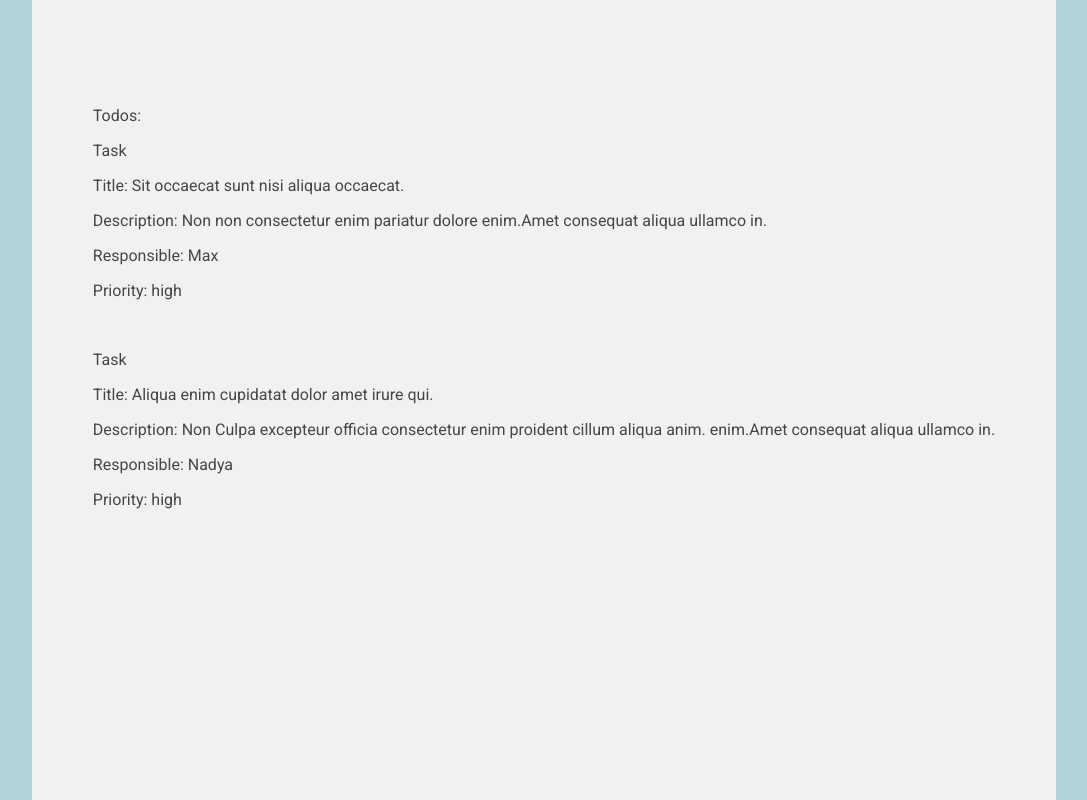
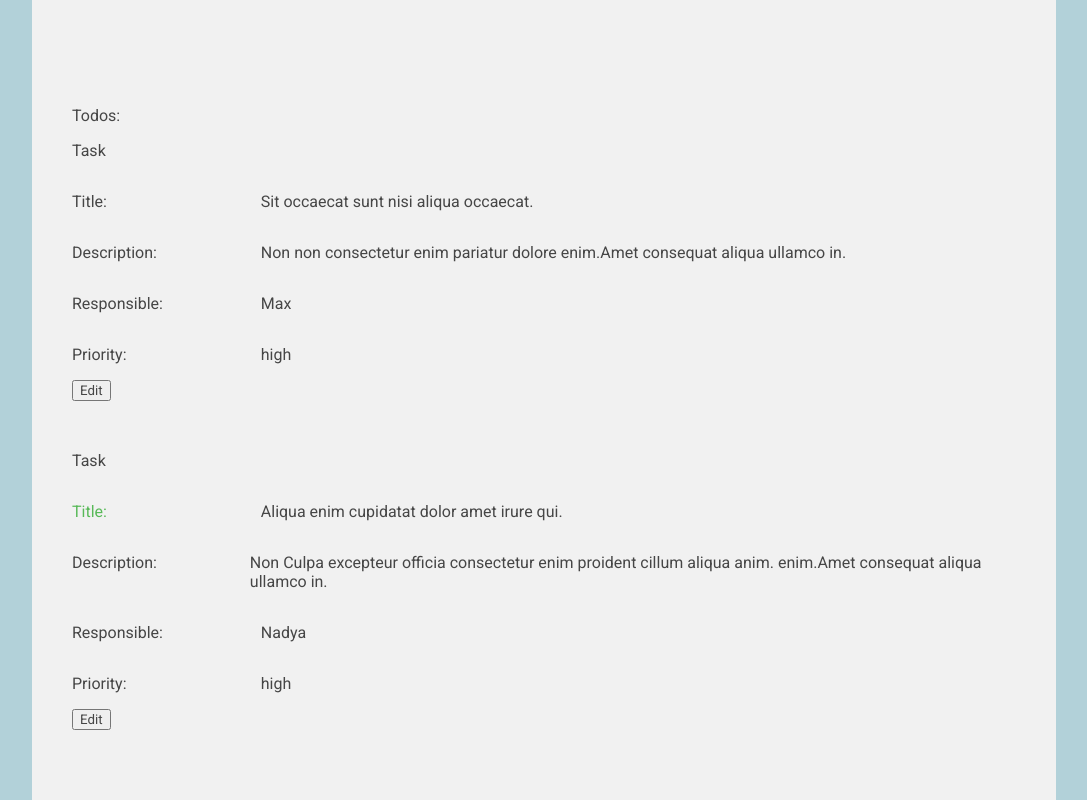
Before and after one commit to blazerius54/allmax-test, a React app: page / in a window 1280 px wide. Shown: the whole page, without its empty margins (96-1183 px from the left). Built offline with nearby package versions, Linux system fonts and the light colour scheme.

Commit message:
reducer, action, styling

```diff
--- /dev/null
+++ b/src/actions/index.js
@@ -0,0 +1,11 @@
+import { EDIT_TODO } from '../consts';
+
+export const editTodo = (newTodo, index) => {
+    const action = {
+        type: EDIT_TODO,
+        newTodo,
+        index
+    }
+    console.log(action)
+    return action
+}
--- a/src/components/Single-task.jsx
+++ b/src/components/Single-task.jsx
@@ -5,17 +5,94 @@ class SingleTask extends Component {
     constructor(props) {
         super(props);
         this.state = {
+            isEditing: false,
+            title: '',
+            description: '',
+            responsible: '',
+            priority: ''
         }
     }
+
+    componentDidMount () {
+        const { title, description, responsible, priority, done } = this.props.item;
+
+        this.setState({
+            title,
+            description,
+            responsible,
+            priority
+        })
+    }
+
+    handleSubmit (e) {
+        const { title, description, responsible, priority } = this.state;
+        let newTodo = {
+            title, description, responsible, priority
+        }
+
+        e.preventDefault();
+        this.setState({isEditing: false});
+        this.props.editTodo( newTodo, this.props.index)
+    }
+
     render() {
         const { title, description, responsible, priority, done } = this.props.item;
+        const { isEditing } = this.state;
+
         return (
-            <div className='single-task'>
+            <div className='single-task' onSubmit={(e)=>{this.handleSubmit(e)}}>
                 <p>Task</p>
-                <p>Title: {title}</p>
-                <p>Description: {description}</p>
-                <p>Responsible: {responsible}</p>
-                <p>Priority: {priority}</p>
+                {
+                    !isEditing ?
+                        <div className='single-task-div'>
+                            <div className='task-section'>
+                                <p className={done?'nice':null}>Title: </p> <p>{title}</p>
+                            </div>
+                            <div className='task-section'>
+                                <p>Description: </p> <p>{description}</p>
+                            </div>
+                            <div className='task-section'>
+                                <p>Responsible: </p> <p>{responsible}</p>
+                            </div>
+                            <div className='task-section'>
+                                <p>Priority: </p> <p>{priority}</p>
+                            </div>
+                            <button onClick={()=>this.setState({isEditing: true})}>Edit</button>
+                        </div> :
+                        <form onSubmit={(e)=>{this.handleSubmit(e)}}>
+                            <div className='single-task-form'>
+                                <div className='form-section'>
+                                    <label>Title:</label>
+                                    <input type="text" defaultValue={title} onChange={(e)=>{this.setState({title: e.target.value})}} />
+                                </div>
+                                <div className='form-section'>
+                                    <label>Description:</label>
+                                    <textarea type="text" defaultValue={description} onChange={(e)=>{this.setState({description: e.target.value})}} />
+                                </div>
+                                <div className='form-section'>
+                                    <label>Responsible:</label>
+                                    <input type="text" defaultValue={responsible} onChange={(e)=>{this.setState({responsible: e.target.value})}} />
+                                </div>
+                                {/* <button onClick={()=>this.setState({isEditing: false})}>Edit</button> */}
+                                <div className='form-section'>
+                                    <label htmlFor="">Priority:</label>
+                                    <select
+                                    name='todoPriority'
+                                    // ref={(select) => { this.selectPriority = select; }}
+                                    // value={priority}
+                                    onChange={(e)=>{this.setState({priority: e.target.value})}}
+                                    >
+                                        <option></option>
+                                        <option>Low</option>
+                                        <option>Medium</option>
+                                        <option>High</option>
+                                    </select>
+                                </div>
+
+                            </div>
+                            <button type='submit'>Save</button>
+                        </form>
+                }
             </div>
         )
     }
--- a/src/components/Tasks.jsx
+++ b/src/components/Tasks.jsx
@@ -1,6 +1,8 @@
 import React, { Component } from 'react';
 import { connect } from 'react-redux';
 import SingleTask from './Single-task';
+import { editTodo } from '../actions';
+import { bindActionCreators } from 'redux';
 
 const Tasks = (props) => {
     return (
@@ -8,7 +10,7 @@ const Tasks = (props) => {
         <p>Todos:</p>
         {
             props.tasks.map((item, index)=>{
-                return <SingleTask key={index} item={item} index={index}/>
+                return <SingleTask key={index} item={item} index={index} editTodo={props.editTodo}/>
             })
         }
       </div>
@@ -21,4 +23,8 @@ function mapStateToProps (state) {
     }
 }
 
-export default connect(mapStateToProps)(Tasks);
+function mapDispatchToProps (dispatch) {
+    return bindActionCreators({ editTodo }, dispatch)
+}
+
+export default connect(mapStateToProps, mapDispatchToProps)(Tasks);
--- /dev/null
+++ b/src/consts/index.js
@@ -0,0 +1 @@
+export const EDIT_TODO = 'EDIT_TODO';
--- a/src/reducers/index.js
+++ b/src/reducers/index.js
@@ -1,4 +1,22 @@
-export function reducer (state = [], action) {
-    console.log(state)
-    return state
+import { EDIT_TODO } from '../consts';
+
+export function reducer(state = [], action) {
+    // console.log(state)
+    switch (action.type) {
+        case EDIT_TODO: {
+            const { title, description, responsible, priority } = action.newTodo
+            return [
+                ...state.slice(0, action.index),
+                state[action.index] = {
+                    title,
+                    description,
+                    responsible,
+                    priority,
+                    // done: false
+                },
+                ...state.slice(action.index + 1)
+            ]
+        }
+        default: return state;
+    }
 }
--- a/src/styles/_all.scss
+++ b/src/styles/_all.scss
@@ -11,3 +11,7 @@
 body {
     background-color: $body-bg-color;
 }
+
+.nice {
+    color: $nice-color;
+}
--- a/src/styles/_app.scss
+++ b/src/styles/_app.scss
@@ -8,6 +8,7 @@
     padding-top: 50px;
 
     .app-wrapper {
+        flex-grow: 1;
         margin: 40px;
     }
 }
--- a/src/styles/_single-task.scss
+++ b/src/styles/_single-task.scss
@@ -1,3 +1,61 @@
 .single-task {
     margin-bottom: 50px;
+
+    .single-task-form {
+        display: flex;
+        flex-direction: column;
+
+        input, textarea {
+            margin-bottom: 10px;
+        }
+
+        .form-section {
+            display: flex;
+            justify-content: space-between;
+          }
+
+          .form-section * {
+            /* flex:1 1 50%; */
+            margin-bottom: 20px;
+          }
+
+          .form-section label {
+            flex-basis: 20%;
+          }
+
+
+          .form-section input, .form-section textarea, .form-section select {
+            flex-grow: 1;
+            /* border-radius: 5px; */
+            /* box-shadow: none; */
+            border: none;
+            border-bottom: 2px solid gray;
+            transition: border-bottom 500ms linear;
+            background-color: #F0F0F0;
+          }
+
+          .form-section textarea {
+            transition: border-bottom 500ms linear;
+          }
+
+
+
+          .form-section input:focus, .form-section textarea:focus, .form-section select:focus {
+            border-bottom: 2px solid #4C99CC;
+            box-shadow: 0px 5px 5px -6px #4C99CC;
+          }
+    }
+
+    .single-task-div {
+        // flex-direction: column;
+        // justify-content: space-between;
+        .task-section {
+            display: flex;
+            // justify-content: space-around;
+            p:first-of-type {
+                flex-basis: 20%;
+            }
+        }
+    }
+
 }
--- a/src/styles/utilities/variables.scss
+++ b/src/styles/utilities/variables.scss
@@ -2,5 +2,6 @@
 
 $main-font: 'Roboto', sans-serif;
 $font-color: rgb(70, 70, 70);
+$nice-color: rgb(88, 185, 88);
 $body-bg-color: rgba(146, 190, 201, 0.699);
 $wrapper-bg-color: rgb(241, 241, 241);
```
